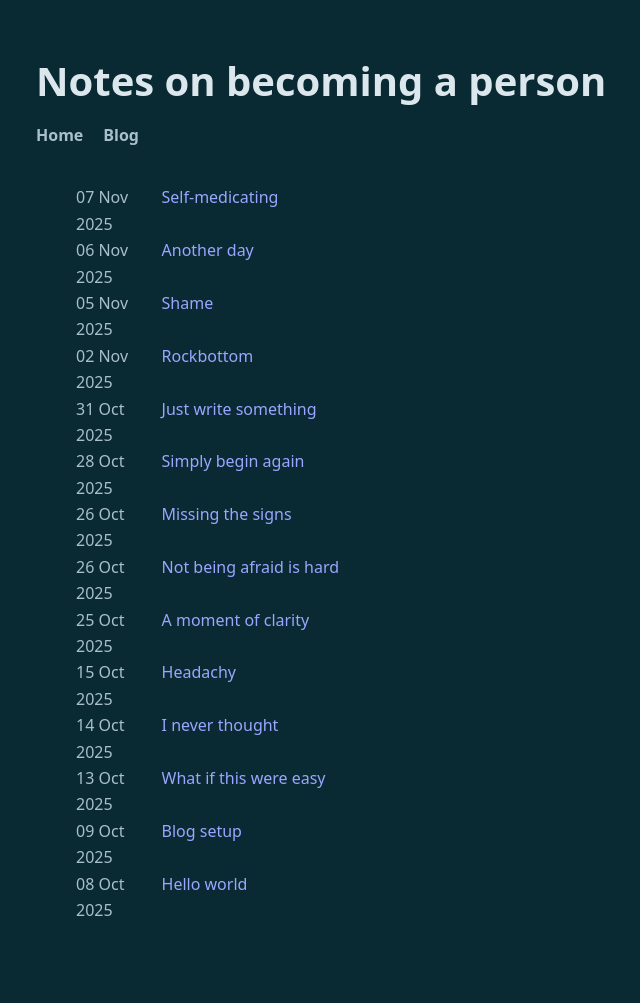
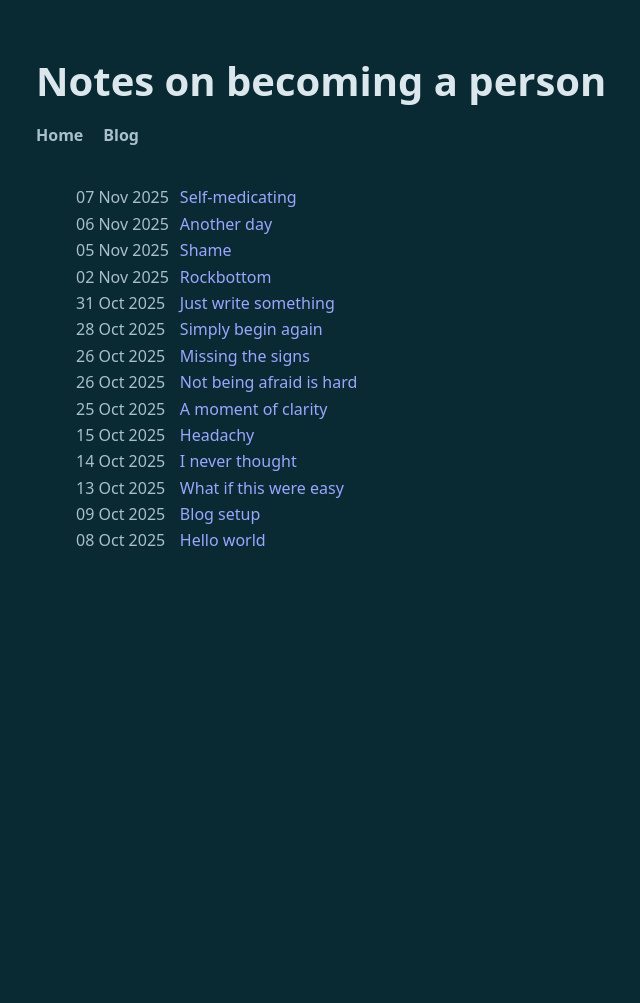
Before and after one commit to meetthefamilyinberlin/writing, a Jekyll site: the page built from blog/index.html, in a window 1280 px wide. Shown: the whole page, without its empty margins (256-896 px from the left). Built offline with Jekyll 4.4.1, drawn with Linux system fonts in a browser that asks for light colours; after the commit the page ends 900 px from its top, so only the background shows below that.

Commit message:
Layout tweak

```diff
--- a/assets/styles.css
+++ b/assets/styles.css
@@ -112,7 +112,7 @@ pre {
 /* column-gap determines space between date and title on blog page */
 main li:has(> time) {
     display: grid;
-    grid-template-columns: 9ch 1fr;
+    grid-template-columns: 11ch 1fr;
     column-gap: 0.2rem;
     align-items: baseline;
   }
```
